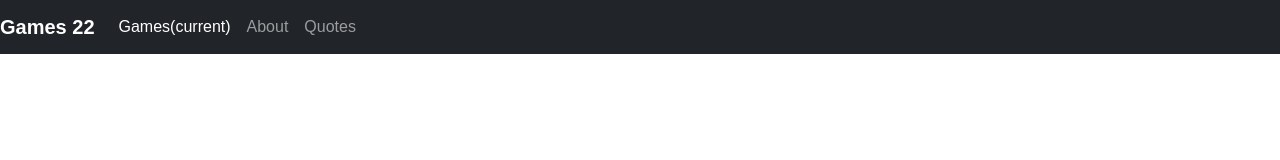
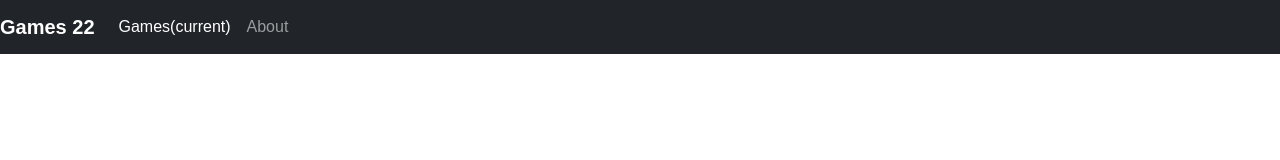
Before and after one commit to SayiaFelix/Games, an Angular app in the folder Games/: page / in a window 1280 px wide. Shown: the top 160 px of the page. Built offline with nearby package versions, Linux system fonts and the light colour scheme.

Commit message:
adding quote routing

```diff
--- a/Games/src/app/navbar/navbar.component.html
+++ b/Games/src/app/navbar/navbar.component.html
@@ -8,7 +8,7 @@
       <div class="navbar-nav">
         <a class="nav-item nav-link active" routerLink="games" routerLinkActive="active">Games<span class="sr-only">(current)</span></a>
         <a class="nav-item nav-link" routerLink="/about" routerLinkActive="active">About</a>
-        <a class="nav-item nav-link" routerLink="/quotes" routerLinkActive="active">Quotes</a>
+        <!-- <a class="nav-item nav-link" routerLink="/quotes" routerLinkActive="active">Quotes</a> -->
       </div>
     </div>
   </nav>
```
